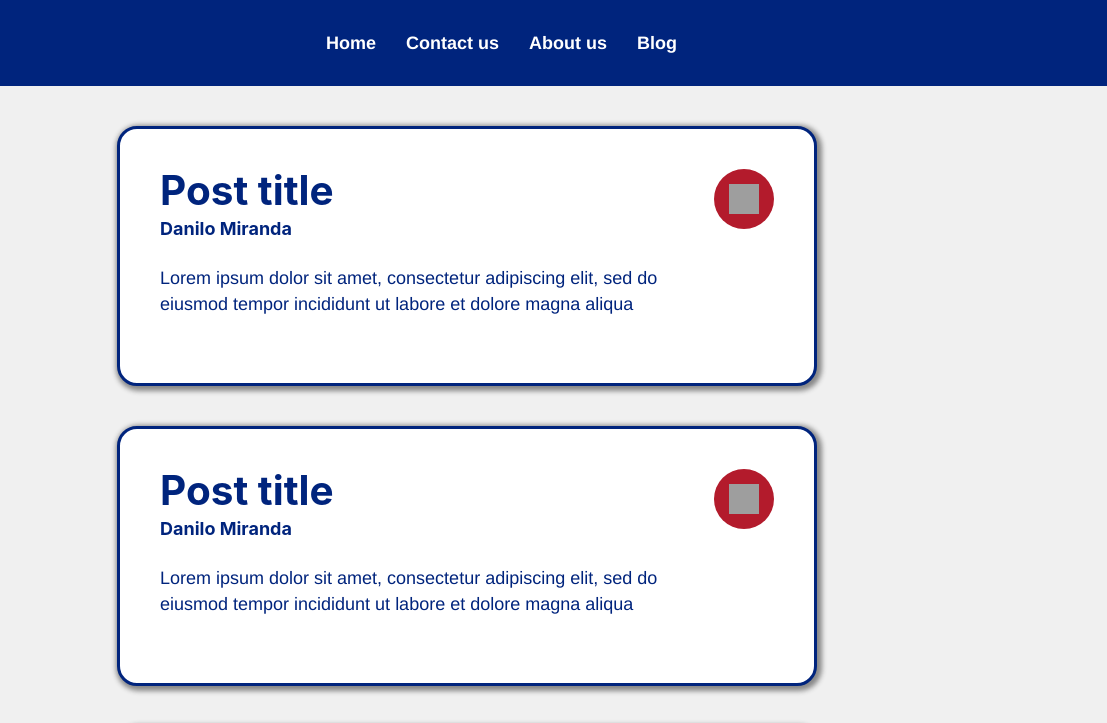
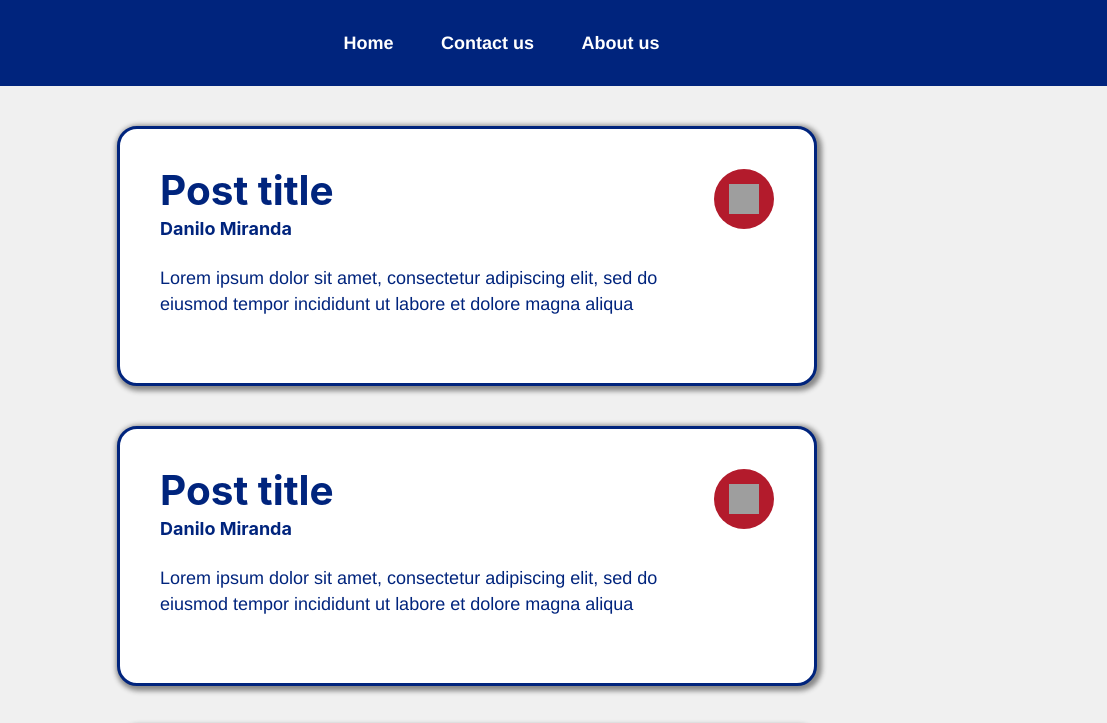
Before and after one commit to Nilomiranda/tqs-website, a Gatsby site: page /blog in a window 1280 px wide. Shown: the top 723 px of the page, 173-1280 px from the left. Built offline with nearby package versions, Linux system fonts and the light colour scheme; Gatsby itself is replaced by a stand-in of ours; grey boxes are pictures that could not be loaded.

Commit message:
Minor tweaks to menu

```diff
--- a/src/pages/blog.js
+++ b/src/pages/blog.js
@@ -1,6 +1,7 @@
 import React from 'react'
+import { Link } from 'gatsby'
 import { FontAwesomeIcon } from '@fortawesome/react-fontawesome'
-import { faBars } from '@fortawesome/free-solid-svg-icons'
+import { faBars, faTimes } from '@fortawesome/free-solid-svg-icons'
 
 import BlogLayout from '../components/blog-layout'
 import SEO from '../components/seo'
@@ -44,27 +45,25 @@
                         <img src={ logo } alt="Company white logo"/>
                     </div>
                     <ul className="web-nav">
-                        <li>Home</li>
+                        <li><Link to="/">Home</Link></li>
                         <li>Contact us</li>
                         <li>About us</li>
-                        <li>Blog</li>
                     </ul>
                     <div className="mob-nav">
                         <div className="mob-nav-button">
                             <FontAwesomeIcon
                                 onClick={ openMobileMenu }
                                 className="mob-icon"
-                                icon={ faBars }
+                                icon={ this.state.openMobileMenu ? faTimes : faBars }
                                 size="2x"
                                 color="#FFF"
                             />
                             <span>{ this.state.menuText }</span>
                         </div>
                         <ul className={ this.state.openMobileMenu ? `mob-visible` : `mob-invisible` }>
-                            <li>Home</li>
+                            <li><Link to="/">Home</Link></li>
                             <li>Contact us</li>
                             <li>About us</li>
-                            <li>Blog</li>
                         </ul>
                     </div>
                 </header>
--- a/src/pages/styles/blog-index.css
+++ b/src/pages/styles/blog-index.css
@@ -51,6 +51,11 @@
     font-weight: bold;
     padding: 30px 300px;
     flex: 1;
+}
+
+header ul li a {
+    color: #FFF;
+    text-decoration: none;
 }
 
 header li {
```
